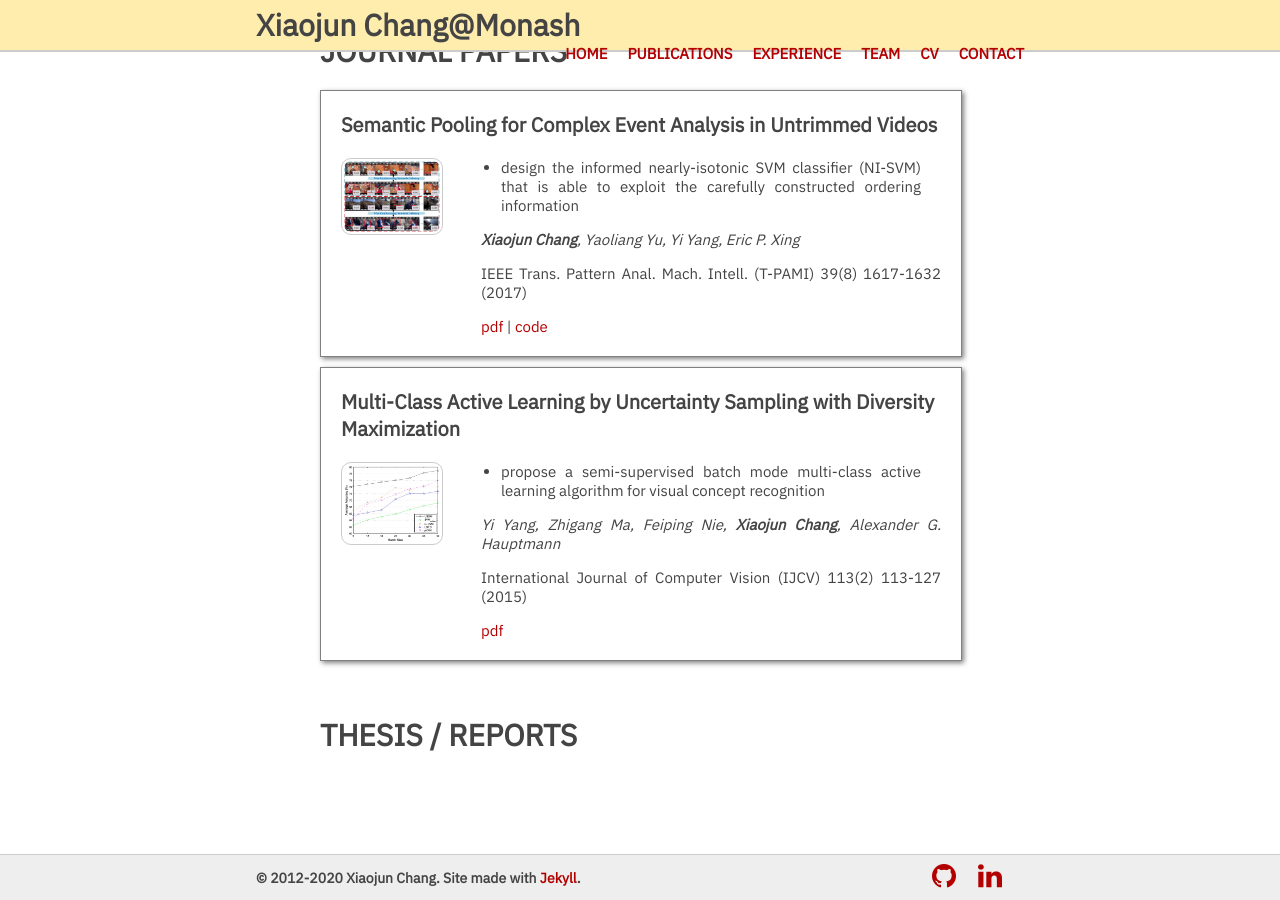
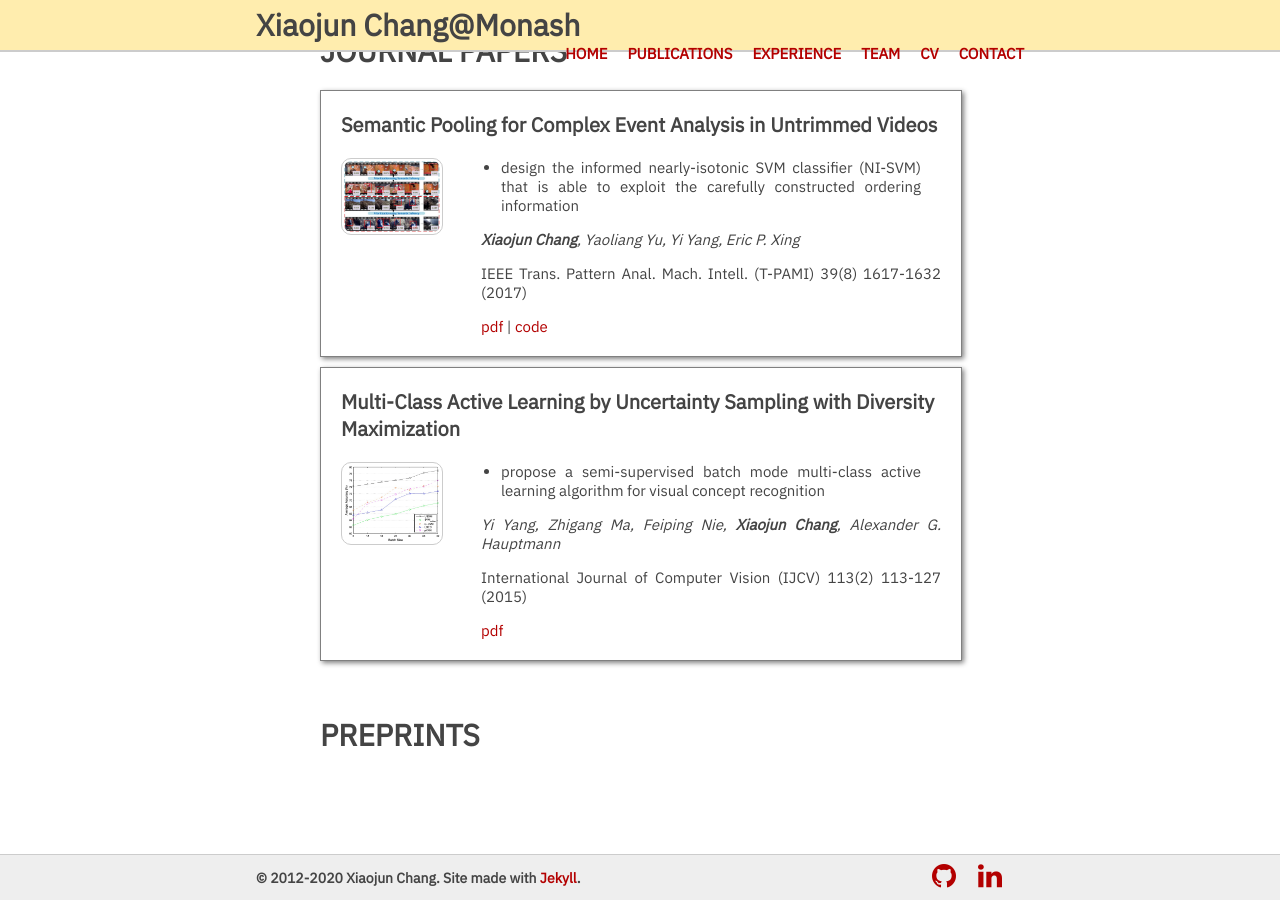
Before and after one commit to zhihuilics/xiaojun-chang.github.io, a Jekyll site: the page built from _pages/publications.md, in a window 1280 px wide and 900 px high, scrolled down 4495 px. Built offline with Jekyll 4.4.1, drawn with Linux system fonts in a browser that asks for light colours; nearby versions of some CDN libraries; a style sheet for code colours, icons or effects is not loaded.

Commit message:
Update publications.md

```diff
--- a/_pages/publications.md
+++ b/_pages/publications.md
@@ -27,7 +27,7 @@ permalink: /publications
 
 {% assign numOfJournals = loopindex %}
 
-# THESIS / REPORTS
+# PREPRINTS
 
 {% for publication in site.data.reports %}
 
```
